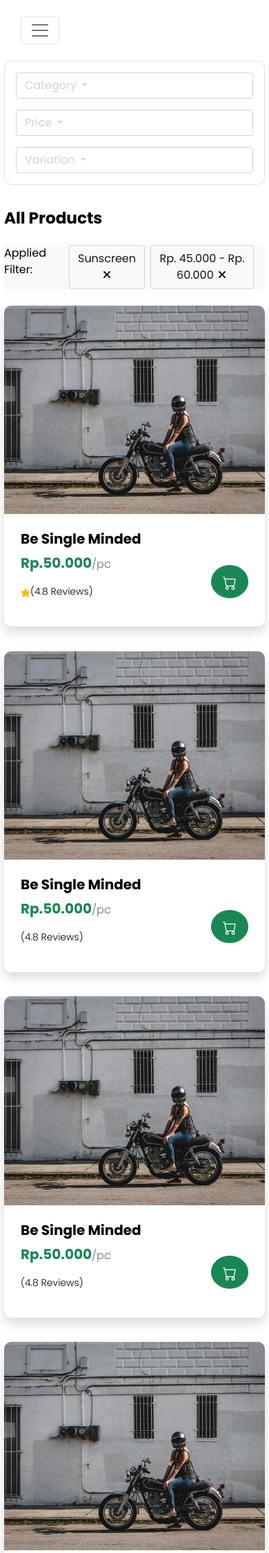
After one commit to DMuhammad/e-commerce, a CodeIgniter 4 app: template app/Views/pages/user/products.php in a window 390 px wide. The commit adds this page. Shown: the top 2251 px of the page at 69% size. Run offline with PHP 8.4 and a stand-in for CodeIgniter, Linux system fonts and the light colour scheme; the template is opened without the code that fills it, so the values that code supplies are empty; some libraries are stand-ins or nearby versions.

Commit message:
feat: products page

```diff
--- a/app/Config/Routes.php
+++ b/app/Config/Routes.php
@@ -41,4 +41,5 @@ $routes->get('/dashboard/company-profile', 'CompanyProfileController::index');
 $routes->get('/dashboard/reports', 'ReportController::index');
 
 $routes->get('/', [Home::class, 'index'], ['filter' => 'auth']);
+$routes->get('/products', [ProductController::class, 'index'], ['filter' => 'auth']);
 // $routes->get('/');
--- a/app/Views/components/user/navbar.php
+++ b/app/Views/components/user/navbar.php
@@ -1,42 +1,35 @@
-<nav class="navbar navbar-expand-lg navbar-light fixed-top">
+<?php
+$currentUrl = $_SERVER['REQUEST_URI'];
+?>
+<nav class="navbar navbar-expand-lg navbar-light <?= ($currentUrl == '/') ? 'fixed-top' : 'sticky-top' ?>">
     <div class="container">
         <button class="navbar-toggler" type="button" data-bs-toggle="collapse" data-bs-target="#navbarNav" aria-controls="navbarNav" aria-expanded="false" aria-label="Toggle navigation">
             <span class="navbar-toggler-icon"></span>
         </button>
         <div class="collapse navbar-collapse d-lg-flex justify-content-lg-between" id="navbarNav">
             <a class="d-lg-block" href="/">
-                <img src="<?= base_url('assets/static/images/logo/company-logo-1.png') ?>" alt="Company Logo">
+                <img src="<?= base_url($currentUrl == '/' ? 'assets/static/images/logo/company-logo-1.png' : 'assets/static/images/logo/company-logo-2.png') ?>" alt="Company Logo">
             </a>
             <div>
-                <ul class="navbar-nav">
+                <ul class="nav nav-underline">
                     <li class="nav-item">
-                        <a class="nav-link text-white active" aria-current="page" href="#">Home</a>
+                        <a class="nav-link  <?= ($currentUrl == '/') ? 'active text-white' : 'text-black' ?>" href="/">Home</a>
                     </li>
                     <li class="nav-item">
-                        <a class="nav-link text-white" href="#">Products</a>
+                        <a class="nav-link <?= ($currentUrl == '/products') ? 'active' : '' ?> <?= ($currentUrl != '/') ? 'text-black' : 'text-white' ?>" href="/products">Products</a>
                     </li>
                     <li class="nav-item">
-                        <a class="nav-link text-white" href="#">About Us</a>
+                        <a class="nav-link <?= ($currentUrl == '/about-us') ? 'active' : '' ?> <?= ($currentUrl != '/') ? 'text-black' : 'text-white' ?>" href="/about-us">About Us</a>
                     </li>
                 </ul>
             </div>
             <div>
                 <ul class="navbar-nav d-flex justify-content-between">
                     <li class="nav-item">
-                        <a href="#" class="nav-link text-white"><i class="fa-regular fa-user"></i> Hello, <?= $user ?> </a>
-                        <!-- <i class="bi bi-person-fill"></i>
-                        <span class="nav-link">Hello, <?= $user ?>! -->
-                        <!-- <a class="nav-link" href="/login">Login</a> -->
+                        <a href="#" class="nav-link <?= ($currentUrl != '/') ? 'text-black' : 'text-white' ?>"><i class="fa-regular fa-user"></i> Hello, <?= $user ?> </a>
                     </li>
                     <li class="nav-item">
-                        <!-- <form id="logout-form" action="/logout" method="post" style="display: none;">
-                            <input type="hidden" name="<?= csrf_token() ?>" value="<?= csrf_hash() ?>" />
-                        </form>
-                        <button type="submit" form="logout-form" class="nav-link">
-                            <i class="bi bi-box-arrow-in-left"></i>
-                            <span>Logout</span>
-                        </button> -->
-                        <a class="nav-link text-white" href="/logout"><i class="fa-solid fa-arrow-right-from-bracket"></i> Logout</a>
+                        <a class="nav-link <?= ($currentUrl != '/') ? 'text-black' : 'text-white' ?>" href="/logout"><i class="fa-solid fa-arrow-right-from-bracket"></i> Logout</a>
                     </li>
                 </ul>
             </div>
--- a/app/Views/layouts/user/user_layout.php
+++ b/app/Views/layouts/user/user_layout.php
@@ -11,7 +11,7 @@
 
     <style>
         .hero-section {
-            background-image: url('<?= base_url('assets/static/images/hero-img.png') ?>');
+            background-image: url('<?= base_url('assets/static/images/background.png') ?>');
             background-size: cover;
             background-position: center;
             background-repeat: no-repeat;
--- /dev/null
+++ b/app/Views/pages/user/products.php
@@ -0,0 +1,231 @@
+<?= $this->extend('layouts/user/user_layout') ?>
+
+<?= $this->section('content') ?>
+
+<div class="container">
+    <div class="row">
+        <div class="col-lg-3">
+            <div class="card border p-3">
+                <div class="dropdown mb-3">
+                    <button class="btn btn-outline-light btn-block dropdown-toggle text-start" type="button" data-bs-toggle="dropdown" aria-expanded="false">
+                        Category
+                    </button>
+                    <ul class="dropdown-menu">
+                        <?php
+                        foreach ($categories as $category) { ?>
+                            <li>
+                                <div class="form-check">
+                                    <input class="form-check-input" type="checkbox" value="<?= $category->id ?>" id="<?= $category->id ?>">
+                                    <label class="form-check-label" for="<?= $category->id ?>">
+                                        <?= $category->nama_kategori ?>
+                                    </label>
+                                </div>
+                            </li>
+                        <?php
+                        }
+                        ?>
+                    </ul>
+                </div>
+                <div class="dropdown mb-3">
+                    <button class="btn btn-outline-light btn-block dropdown-toggle text-start" type="button" data-bs-toggle="dropdown" aria-expanded="false">
+                        Price
+                    </button>
+                    <ul class="dropdown-menu">
+                        <?php
+                        foreach ($categories as $category) { ?>
+                            <li>
+                                <div class="form-check">
+                                    <input class="form-check-input" type="checkbox" value="<?= $category->id ?>" id="<?= $category->id ?>">
+                                    <label class="form-check-label" for="<?= $category->id ?>">
+                                        <?= $category->nama_kategori ?>
+                                    </label>
+                                </div>
+                            </li>
+                        <?php
+                        }
+                        ?>
+                    </ul>
+                </div>
+                <div class="dropdown">
+                    <button class="btn btn-outline-light btn-block dropdown-toggle text-start" type="button" data-bs-toggle="dropdown" aria-expanded="false">
+                        Variation
+                    </button>
+                    <ul class="dropdown-menu">
+                        <?php
+                        foreach ($categories as $category) { ?>
+                            <li>
+                                <div class="form-check">
+                                    <input class="form-check-input" type="checkbox" value="<?= $category->id ?>" id="<?= $category->id ?>">
+                                    <label class="form-check-label" for="<?= $category->id ?>">
+                                        <?= $category->nama_kategori ?>
+                                    </label>
+                                </div>
+                            </li>
+                        <?php
+                        }
+                        ?>
+                    </ul>
+                </div>
+            </div>
+        </div>
+        <div class="col-lg-9">
+            <h3 class="text-black">All Products</h3>
+            <div class="d-flex align-content-start bg-body-tertiary my-4">
+                <p class="text-black">Applied Filter:</p>
+                <div class="d-flex justify-content-start mx-3 gap-2">
+                    <button type="button" class="btn btn-outline-light text-dark">Sunscreen <i class="fa-solid fa-xmark"></i></button>
+                    <button type="button" class="btn btn-outline-light text-dark">Rp. 45.000 - Rp. 60.000 <i class="fa-solid fa-xmark"></i></button>
+                </div>
+            </div>
+            <div class="row mb-3">
+                <div class="col-xs-6 col-md-4">
+                    <div class="card shadow">
+                        <div class="card-content">
+                            <img src="<?= base_url('./assets/compiled/jpg/motorcycle.jpg') ?>" class="card-img-top img-fluid" alt="singleminded" />
+                            <div class="card-body">
+                                <h5 class="card-title text-black">Be Single Minded</h5>
+                                <div class="row">
+                                    <div class="col-7">
+                                        <p><span class="fs-5 fw-bold text-success">Rp.50.000</span><span class="fs-6 fw-light">/pc</span></p>
+                                        <p class="text-sm fw-light text-black"><i class="bi bi-star-fill text-warning"></i>(4.8 Reviews)</p>
+                                    </div>
+                                    <div class="col-5 d-flex justify-content-end align-self-center">
+                                        <button class="btn btn-success rounded-circle btn-lg">
+                                            <i class="bi bi-cart"></i>
+                                        </button>
+                                    </div>
+                                </div>
+                            </div>
+                        </div>
+                    </div>
+                </div>
+                <div class="col-xs-6 col-md-4">
+                    <div class="card shadow">
+                        <div class="card-content">
+                            <img src="<?= base_url('./assets/compiled/jpg/motorcycle.jpg') ?>" class="card-img-top img-fluid" alt="singleminded" />
+                            <div class="card-body">
+                                <h5 class="card-title text-black">Be Single Minded</h5>
+                                <div class="row">
+                                    <div class="col-7">
+                                        <p><span class="fs-5 fw-bold text-success">Rp.50.000</span><span class="fs-6 fw-light">/pc</span></p>
+                                        <p class="text-sm fw-light text-black">(4.8 Reviews)</p>
+                                    </div>
+                                    <div class="col-5 d-flex justify-content-end align-self-center">
+                                        <button class="btn btn-success rounded-circle btn-lg">
+                                            <i class="bi bi-cart"></i>
+                                        </button>
+                                    </div>
+                                </div>
+                            </div>
+                        </div>
+                    </div>
+                </div>
+                <div class="col-xs-6 col-md-4">
+                    <div class="card shadow">
+                        <div class="card-content">
+                            <img src="<?= base_url('./assets/compiled/jpg/motorcycle.jpg') ?>" class="card-img-top img-fluid" alt="singleminded" />
+                            <div class="card-body">
+                                <h5 class="card-title text-black">Be Single Minded</h5>
+                                <div class="row">
+                                    <div class="col-7">
+                                        <p><span class="fs-5 fw-bold text-success">Rp.50.000</span><span class="fs-6 fw-light">/pc</span></p>
+                                        <p class="text-sm fw-light text-black">(4.8 Reviews)</p>
+                                    </div>
+                                    <div class="col-5 d-flex justify-content-end align-self-center">
+                                        <button class="btn btn-success rounded-circle btn-lg">
+                                            <i class="bi bi-cart"></i>
+                                        </button>
+                                    </div>
+                                </div>
+                            </div>
+                        </div>
+                    </div>
+                </div>
+                <div class="col-xs-6 col-md-4">
+                    <div class="card shadow">
+                        <div class="card-content">
+                            <img src="<?= base_url('./assets/compiled/jpg/motorcycle.jpg') ?>" class="card-img-top img-fluid" alt="singleminded" />
+                            <div class="card-body">
+                                <h5 class="card-title text-black">Be Single Minded</h5>
+                                <div class="row">
+                                    <div class="col-7">
+                                        <p><span class="fs-5 fw-bold text-success">Rp.50.000</span><span class="fs-6 fw-light">/pc</span></p>
+                                        <p class="text-sm fw-light text-black">(4.8 Reviews)</p>
+                                    </div>
+                                    <div class="col-5 d-flex justify-content-end align-self-center">
+                                        <button class="btn btn-success rounded-circle btn-lg">
+                                            <i class="bi bi-cart"></i>
+                                        </button>
+                                    </div>
+                                </div>
+                            </div>
+                        </div>
+                    </div>
+                </div>
+                <div class="col-xs-6 col-md-4">
+                    <div class="card shadow">
+                        <div class="card-content">
+                            <img src="<?= base_url('./assets/compiled/jpg/motorcycle.jpg') ?>" class="card-img-top img-fluid" alt="singleminded" />
+                            <div class="card-body">
+                                <h5 class="card-title text-black">Be Single Minded</h5>
+                                <div class="row">
+                                    <div class="col-7">
+                                        <p><span class="fs-5 fw-bold text-success">Rp.50.000</span><span class="fs-6 fw-light">/pc</span></p>
+                                        <p class="text-sm fw-light text-black">(4.8 Reviews)</p>
+                                    </div>
+                                    <div class="col-5 d-flex justify-content-end align-self-center">
+                                        <button class="btn btn-success rounded-circle btn-lg">
+                                            <i class="bi bi-cart"></i>
+                                        </button>
+                                    </div>
+                                </div>
+                            </div>
+                        </div>
+                    </div>
+                </div>
+                <div class="col-xs-6 col-md-4">
+                    <div class="card shadow">
+                        <div class="card-content">
+                            <img src="<?= base_url('./assets/compiled/jpg/motorcycle.jpg') ?>" class="card-img-top img-fluid" alt="singleminded" />
+                            <div class="card-body">
+                                <h5 class="card-title text-black">Be Single Minded</h5>
+                                <div class="row">
+                                    <div class="col-7">
+                                        <p><span class="fs-5 fw-bold text-success">Rp.50.000</span><span class="fs-6 fw-light">/pc</span></p>
+                                        <p class="text-sm fw-light text-black">(4.8 Reviews)</p>
+                                    </div>
+                                    <div class="col-5 d-flex justify-content-end align-self-center">
+                                        <button class="btn btn-success rounded-circle btn-lg">
+                                            <i class="bi bi-cart"></i>
+                                        </button>
+                                    </div>
+                                </div>
+                            </div>
+                        </div>
+                    </div>
+                </div>
+                <nav aria-label="Page navigation example">
+                    <ul class="pagination justify-content-end">
+                        <li class="page-item disabled">
+                            <a class="page-link" href="#" aria-label="Previous">
+                                <span aria-hidden="true">&laquo;</span>
+                                Prev
+                            </a>
+                        </li>
+                        <li class="page-item"><a class="page-link" href="#">1</a></li>
+                        <li class="page-item"><a class="page-link active" href="#">2</a></li>
+                        <li class="page-item"><a class="page-link" href="#">3</a></li>
+                        <li class="page-item">
+                            <a class="page-link" href="#" aria-label="Next">
+                                Next
+                                <span aria-hidden="true">&raquo;</span>
+                            </a>
+                        </li>
+                    </ul>
+                </nav>
+            </div>
+        </div>
+    </div>
+</div>
+
+<?= $this->endSection() ?>
```
Also changed, not shown: app/Controllers/ProductController.php (+6 -6 lines).
